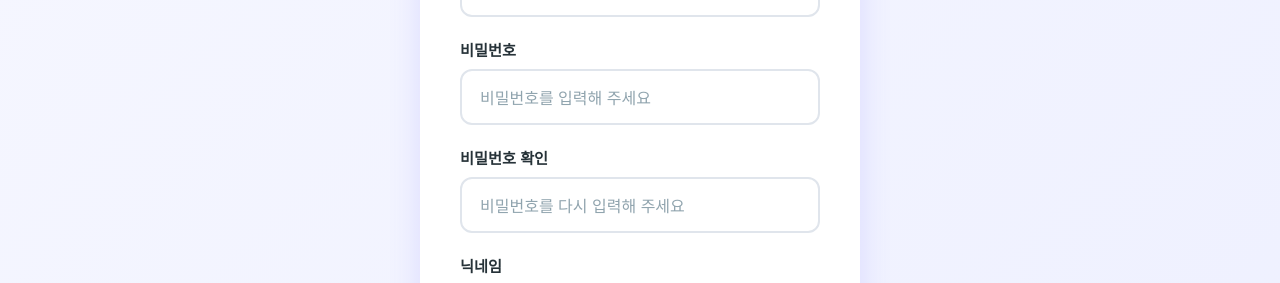
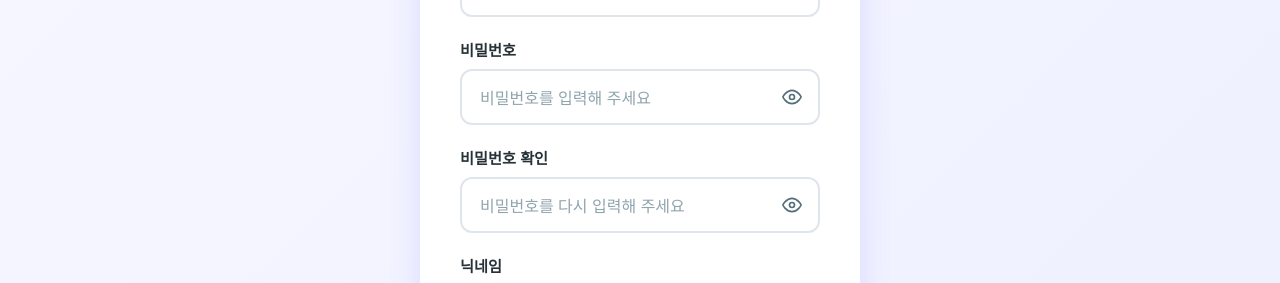
Before and after one commit to sm3297/python_codingschool_v2, a React (Vite) app: page /signup in a window 1280 px wide. Shown: the part 406-689 px from the top of the page. Built offline with nearby package versions, Linux system fonts and the light colour scheme.

Commit message:
update_v7_비번_숨김해제기능추가

```diff
--- a/src/pages/LoginPage.jsx
+++ b/src/pages/LoginPage.jsx
@@ -7,6 +7,7 @@
   const navigate = useNavigate();
   const [username, setUsername] = useState('');
   const [password, setPassword] = useState('');
+  const [showPassword, setShowPassword] = useState(false);
   const [error, setError] = useState('');
   const [loading, setLoading] = useState(false);
 
@@ -79,14 +80,34 @@
           </div>
           <div className="input-group">
             <label htmlFor="login-password">비밀번호</label>
+            <div className="password-input-wrapper">
               <input
                 id="login-password"
                 className="input-field"
-              type="password"
+                type={showPassword ? "text" : "password"}
                 placeholder="비밀번호를 입력하세요"
                 value={password}
                 onChange={(e) => setPassword(e.target.value)}
               />
+              <button
+                type="button"
+                className="password-toggle-btn"
+                onClick={() => setShowPassword(!showPassword)}
+                aria-label={showPassword ? "비밀번호 숨기기" : "비밀번호 표시"}
+              >
+                {showPassword ? (
+                  <svg xmlns="http://www.w3.org/2000/svg" width="20" height="20" viewBox="0 0 24 24" fill="none" stroke="currentColor" strokeWidth="2" strokeLinecap="round" strokeLinejoin="round">
+                    <path d="M17.94 17.94A10.07 10.07 0 0 1 12 20c-7 0-11-8-11-8a18.45 18.45 0 0 1 5.06-5.94M9.9 4.24A9.12 9.12 0 0 1 12 4c7 0 11 8 11 8a18.5 18.5 0 0 1-2.16 3.19m-6.72-1.07a3 3 0 1 1-4.24-4.24"></path>
+                    <line x1="1" y1="1" x2="23" y2="23"></line>
+                  </svg>
+                ) : (
+                  <svg xmlns="http://www.w3.org/2000/svg" width="20" height="20" viewBox="0 0 24 24" fill="none" stroke="currentColor" strokeWidth="2" strokeLinecap="round" strokeLinejoin="round">
+                    <path d="M1 12s4-8 11-8 11 8 11 8-4 8-11 8-11-8-11-8z"></path>
+                    <circle cx="12" cy="12" r="3"></circle>
+                  </svg>
+                )}
+              </button>
+            </div>
           </div>
           <button
             className="btn btn-primary btn-lg"
--- a/src/pages/SignupPage.jsx
+++ b/src/pages/SignupPage.jsx
@@ -13,6 +13,8 @@
   const [error, setError] = useState('');
   const [success, setSuccess] = useState('');
   const [loading, setLoading] = useState(false);
+  const [showPassword, setShowPassword] = useState(false);
+  const [showPasswordConfirm, setShowPasswordConfirm] = useState(false);
 
   const handleChange = (e) => {
     setForm(prev => ({ ...prev, [e.target.name]: e.target.value }));
@@ -106,27 +108,67 @@
           </div>
           <div className="input-group">
             <label htmlFor="signup-password">비밀번호</label>
+            <div className="password-input-wrapper">
               <input
                 id="signup-password"
                 className="input-field"
-              type="password"
+                type={showPassword ? "text" : "password"}
                 name="password"
                 placeholder="비밀번호를 입력해 주세요"
                 value={form.password}
                 onChange={handleChange}
               />
+              <button
+                type="button"
+                className="password-toggle-btn"
+                onClick={() => setShowPassword(!showPassword)}
+                aria-label={showPassword ? "비밀번호 숨기기" : "비밀번호 표시"}
+              >
+                {showPassword ? (
+                  <svg xmlns="http://www.w3.org/2000/svg" width="20" height="20" viewBox="0 0 24 24" fill="none" stroke="currentColor" strokeWidth="2" strokeLinecap="round" strokeLinejoin="round">
+                    <path d="M17.94 17.94A10.07 10.07 0 0 1 12 20c-7 0-11-8-11-8a18.45 18.45 0 0 1 5.06-5.94M9.9 4.24A9.12 9.12 0 0 1 12 4c7 0 11 8 11 8a18.5 18.5 0 0 1-2.16 3.19m-6.72-1.07a3 3 0 1 1-4.24-4.24"></path>
+                    <line x1="1" y1="1" x2="23" y2="23"></line>
+                  </svg>
+                ) : (
+                  <svg xmlns="http://www.w3.org/2000/svg" width="20" height="20" viewBox="0 0 24 24" fill="none" stroke="currentColor" strokeWidth="2" strokeLinecap="round" strokeLinejoin="round">
+                    <path d="M1 12s4-8 11-8 11 8 11 8-4 8-11 8-11-8-11-8z"></path>
+                    <circle cx="12" cy="12" r="3"></circle>
+                  </svg>
+                )}
+              </button>
+            </div>
           </div>
           <div className="input-group">
             <label htmlFor="signup-password-confirm">비밀번호 확인</label>
+            <div className="password-input-wrapper">
               <input
                 id="signup-password-confirm"
                 className="input-field"
-              type="password"
+                type={showPasswordConfirm ? "text" : "password"}
                 name="passwordConfirm"
                 placeholder="비밀번호를 다시 입력해 주세요"
                 value={form.passwordConfirm}
                 onChange={handleChange}
               />
+              <button
+                type="button"
+                className="password-toggle-btn"
+                onClick={() => setShowPasswordConfirm(!showPasswordConfirm)}
+                aria-label={showPasswordConfirm ? "비밀번호 숨기기" : "비밀번호 표시"}
+              >
+                {showPasswordConfirm ? (
+                  <svg xmlns="http://www.w3.org/2000/svg" width="20" height="20" viewBox="0 0 24 24" fill="none" stroke="currentColor" strokeWidth="2" strokeLinecap="round" strokeLinejoin="round">
+                    <path d="M17.94 17.94A10.07 10.07 0 0 1 12 20c-7 0-11-8-11-8a18.45 18.45 0 0 1 5.06-5.94M9.9 4.24A9.12 9.12 0 0 1 12 4c7 0 11 8 11 8a18.5 18.5 0 0 1-2.16 3.19m-6.72-1.07a3 3 0 1 1-4.24-4.24"></path>
+                    <line x1="1" y1="1" x2="23" y2="23"></line>
+                  </svg>
+                ) : (
+                  <svg xmlns="http://www.w3.org/2000/svg" width="20" height="20" viewBox="0 0 24 24" fill="none" stroke="currentColor" strokeWidth="2" strokeLinecap="round" strokeLinejoin="round">
+                    <path d="M1 12s4-8 11-8 11 8 11 8-4 8-11 8-11-8-11-8z"></path>
+                    <circle cx="12" cy="12" r="3"></circle>
+                  </svg>
+                )}
+              </button>
+            </div>
           </div>
           <div className="input-group">
             <label htmlFor="signup-nickname">닉네임</label>
--- a/src/styles/global.css
+++ b/src/styles/global.css
@@ -281,6 +281,33 @@
 }
 
 /* ===== Error / Success Messages ===== */
+.password-input-wrapper {
+  position: relative;
+  width: 100%;
+}
+.password-input-wrapper .input-field {
+  padding-right: 48px;
+}
+.password-toggle-btn {
+  position: absolute;
+  right: 16px;
+  top: 50%;
+  transform: translateY(-50%);
+  background: transparent;
+  border: none;
+  cursor: pointer;
+  color: var(--text-medium);
+  display: flex;
+  align-items: center;
+  justify-content: center;
+  padding: 0;
+  width: 24px;
+  height: 24px;
+  z-index: 5;
+}
+.password-toggle-btn:hover {
+  color: var(--purple);
+}
 .error-message {
   background: #FFF0F0;
   color: var(--danger);
```
Lines whose indentation alone changed are shown as unchanged.
